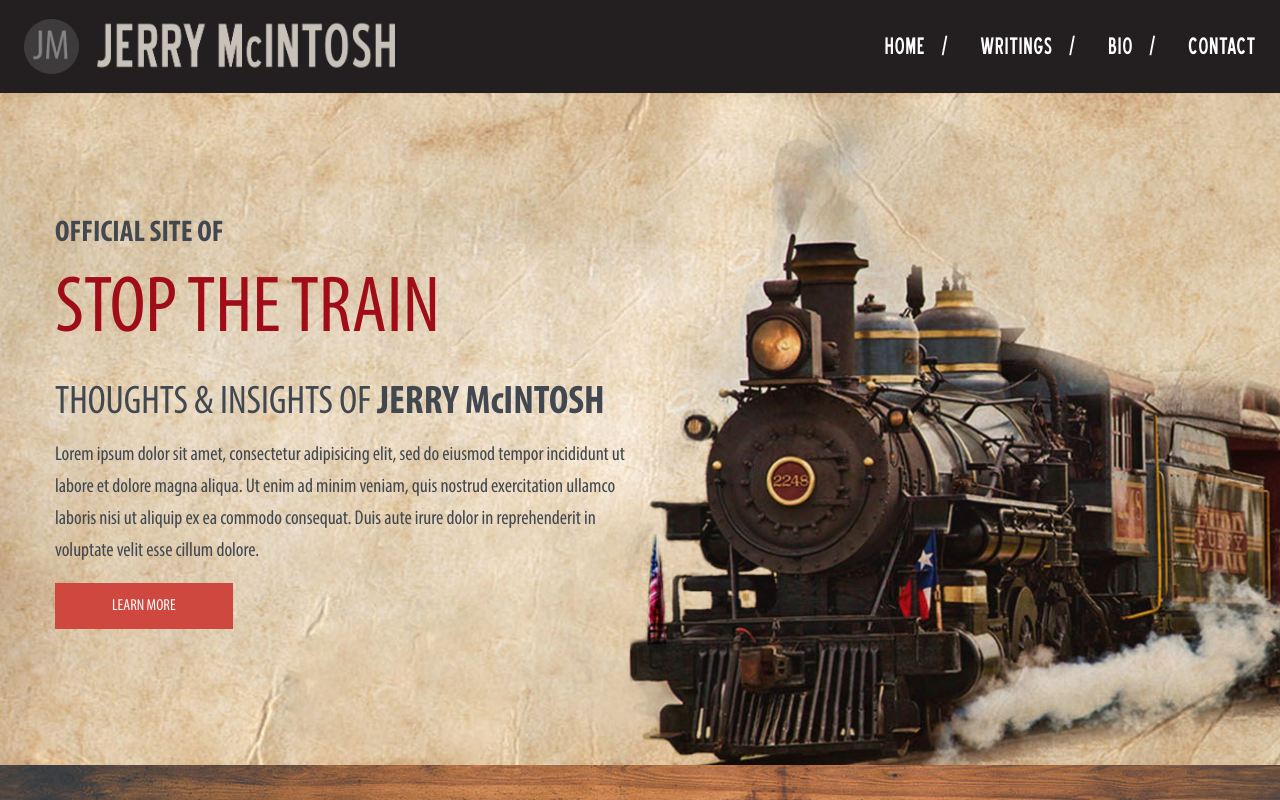
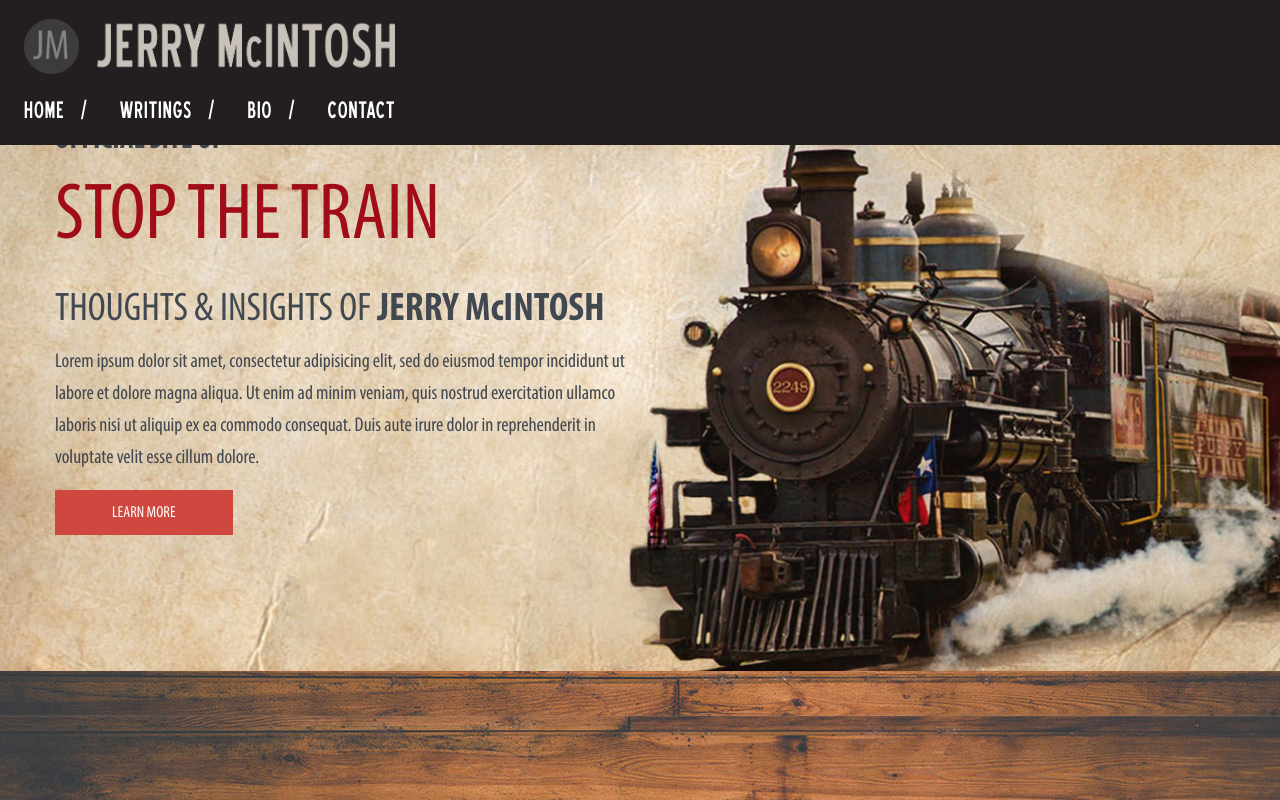
Before and after one commit to mellenklein/stop-this-train, a plain HTML site: page index.html in a window 1280 px wide. Drawn offline with Linux system fonts and the light colour scheme; files whose address does not match are found by name.

Commit message:
fixing home page

```diff
--- a/scss/_custom.scss
+++ b/scss/_custom.scss
@@ -77,6 +77,9 @@ body {
 }
 .top-bar {
   background-color: $train-black;
+  display: block;
+  position: absolute;
+  width: 100%;
 }
 .top-bar ul {
   background-color: $train-black;
```
Also changed, not shown: css/app.css.
